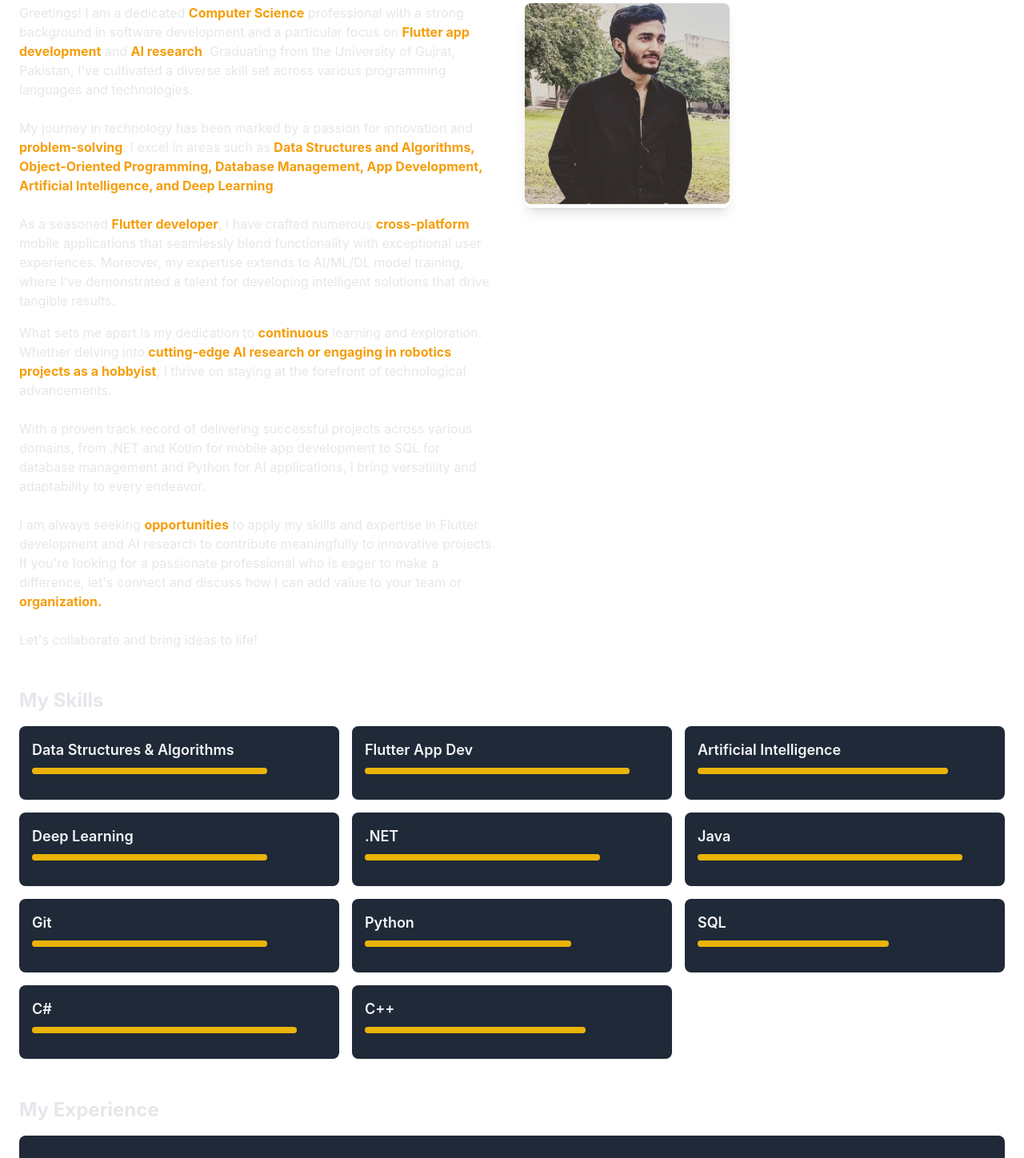
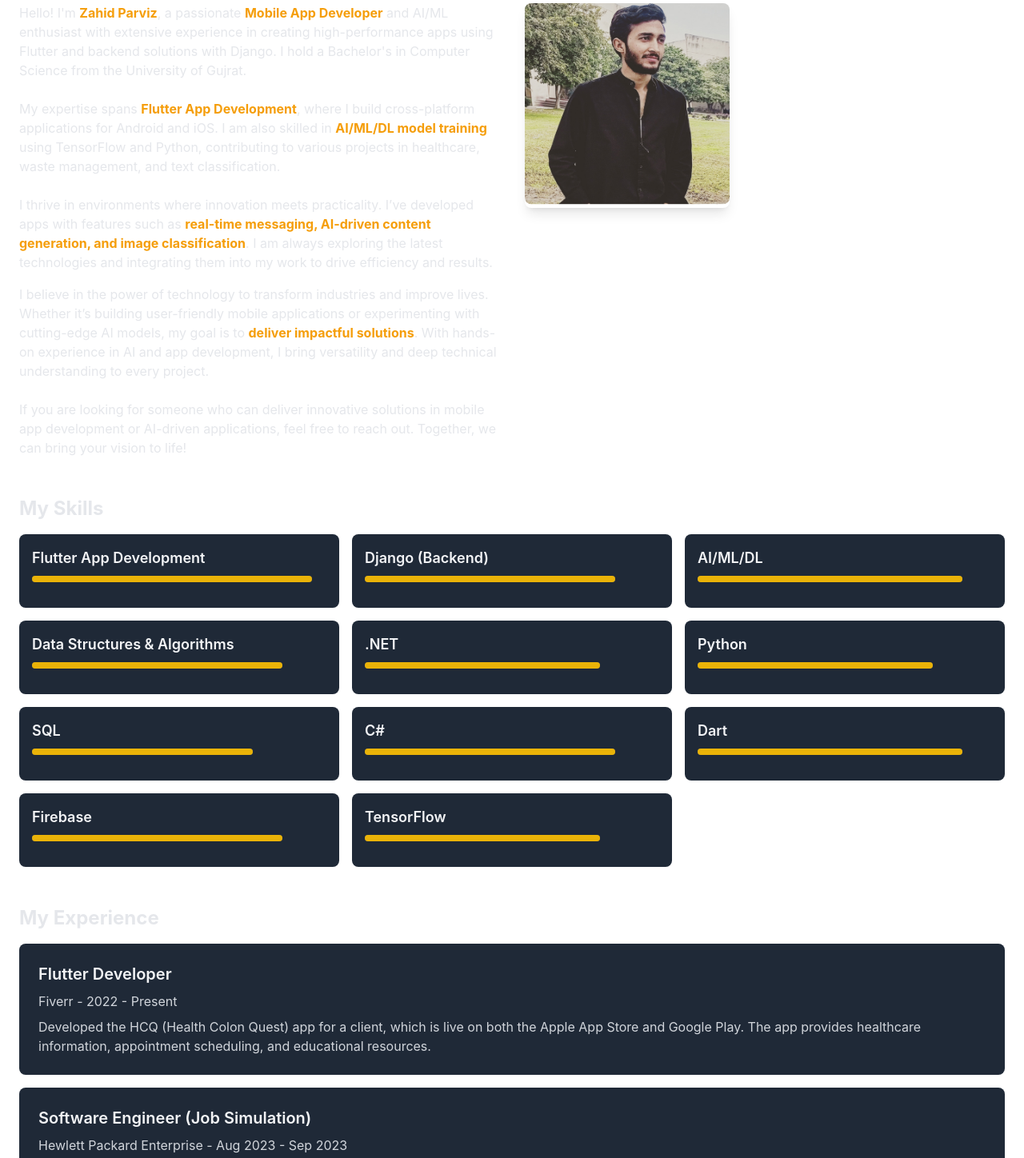
Before and after one commit to zahidprvz/zahidparvizweb, a React (Vite) app: page /about in a window 1280 px wide. Shown: the part 240-1688 px from the top of the page at 80% size. Built offline with nearby package versions, Linux system fonts and the light colour scheme.

Commit message:
Update About.jsx

```diff
--- a/src/components/About.jsx
+++ b/src/components/About.jsx
@@ -3,25 +3,26 @@ import { motion } from 'framer-motion'; // Import motion from Framer Motion
 import aboutImage from '../assets/aboutme.jpg'; // Importing the image
 
 const skills = [
-  { name: 'Data Structures & Algorithms', expertise: 80 },
-  { name: 'Flutter App Dev', expertise: 90 },
-  { name: 'Artificial Intelligence', expertise: 85 },
-  { name: 'Deep Learning', expertise: 80 },
+  { name: 'Flutter App Development', expertise: 95 },
+  { name: 'Django (Backend)', expertise: 85 },
+  { name: 'AI/ML/DL', expertise: 90 },
+  { name: 'Data Structures & Algorithms', expertise: 85 },
   { name: '.NET', expertise: 80 },
-  { name: 'Java', expertise: 90 },
-  { name: 'Git', expertise: 80 },
-  { name: 'Python', expertise: 70 },
-  { name: 'SQL', expertise: 65 },
-  { name: 'C#', expertise: 90 },
-  { name: 'C++', expertise: 75 },
+  { name: 'Python', expertise: 80 },
+  { name: 'SQL', expertise: 75 },
+  { name: 'C#', expertise: 85 },
+  { name: 'Dart', expertise: 90 },
+  { name: 'Firebase', expertise: 85 },
+  { name: 'TensorFlow', expertise: 80 },
 ];
 
 const experiences = [
-  { company: 'Fiverr', position: 'Content Writer', duration: '2022 - Present', description: 'Content writer on Fiverr, offering my services which include Poetry, Prose, Skits, etc in English/Urdu' },
-  { company: 'Hewlett Packard Enterprise', position: 'Software Engineer', duration: 'Aug 2023 - Sep 2023', description: 'It was a Software Engineering job simulation program, implemented Restful Api in Spring Boot' },
+  { company: 'Fiverr', position: 'Flutter Developer', duration: '2022 - Present', description: 'Developed the HCQ (Health Colon Quest) app for a client, which is live on both the Apple App Store and Google Play. The app provides healthcare information, appointment scheduling, and educational resources.' },
+  { company: 'Hewlett Packard Enterprise', position: 'Software Engineer (Job Simulation)', duration: 'Aug 2023 - Sep 2023', description: 'Practiced Java Spring Boot development, implemented REST APIs, and worked on fetching and posting data. Also engaged with some frontend integration tasks.' },
   { company: 'Coding Samurai', position: 'Java Intern', duration: 'Sep 2023 - Oct 2023', description: 'Served as Java Intern for a month, solving problems using Java language' },
   { company: 'CodSoft', position: 'Machine Learning Intern', duration: 'Sep 2023 - Oct 2023', description: 'Served as Machine Learning Intern for a month, trained model for Next Word Prediction (LSTM), Email Spam classification, Waste Classification model using CNN' },
 ];
+
 
 const SkillProgressBar = ({ name, expertise }) => (
   <motion.div
@@ -59,20 +60,16 @@ const About = () => {
       <div className="grid grid-cols-1 md:grid-cols-2 gap-8">
         <div>
           <p className="mb-4">
-            Greetings! I am a dedicated <motion.span style={{color: '#F59E0B', fontWeight: 'bold'}}>Computer Science</motion.span> professional with a strong background in software development and a particular focus on <motion.span style={{color: '#F59E0B', fontWeight: 'bold'}}>Flutter app development</motion.span> and <motion.span style={{color: '#F59E0B', fontWeight: 'bold'}}>AI research</motion.span>. Graduating from the University of Gujrat, Pakistan, I've cultivated a diverse skill set across various programming languages and technologies.
+            Hello! I'm <motion.span style={{color: '#F59E0B', fontWeight: 'bold'}}>Zahid Parviz</motion.span>, a passionate <motion.span style={{color: '#F59E0B', fontWeight: 'bold'}}>Mobile App Developer</motion.span> and AI/ML enthusiast with extensive experience in creating high-performance apps using Flutter and backend solutions with Django. I hold a Bachelor's in Computer Science from the University of Gujrat.
             <br/><br/>
-            My journey in technology has been marked by a passion for innovation and <motion.span style={{color: '#F59E0B', fontWeight: 'bold'}}>problem-solving</motion.span>. I excel in areas such as <motion.span style={{color: '#F59E0B', fontWeight: 'bold'}}>Data Structures and Algorithms, Object-Oriented Programming, Database Management, App Development, Artificial Intelligence, and Deep Learning</motion.span>.
+            My expertise spans <motion.span style={{color: '#F59E0B', fontWeight: 'bold'}}>Flutter App Development</motion.span>, where I build cross-platform applications for Android and iOS. I am also skilled in <motion.span style={{color: '#F59E0B', fontWeight: 'bold'}}>AI/ML/DL model training</motion.span> using TensorFlow and Python, contributing to various projects in healthcare, waste management, and text classification.
             <br/><br/>
-            As a seasoned <motion.span style={{color: '#F59E0B', fontWeight: 'bold'}}>Flutter developer</motion.span>, I have crafted numerous <motion.span style={{color: '#F59E0B', fontWeight: 'bold'}}>cross-platform</motion.span> mobile applications that seamlessly blend functionality with exceptional user experiences. Moreover, my expertise extends to AI/ML/DL model training, where I've demonstrated a talent for developing intelligent solutions that drive tangible results.
+            I thrive in environments where innovation meets practicality. I’ve developed apps with features such as <motion.span style={{color: '#F59E0B', fontWeight: 'bold'}}>real-time messaging, AI-driven content generation, and image classification</motion.span>. I am always exploring the latest technologies and integrating them into my work to drive efficiency and results.
           </p>
           <p>
-            What sets me apart is my dedication to <motion.span style={{color: '#F59E0B', fontWeight: 'bold'}}>continuous</motion.span> learning and exploration. Whether delving into <motion.span style={{color: '#F59E0B', fontWeight: 'bold'}}>cutting-edge AI research or engaging in robotics projects as a hobbyist</motion.span>, I thrive on staying at the forefront of technological advancements.
+            I believe in the power of technology to transform industries and improve lives. Whether it’s building user-friendly mobile applications or experimenting with cutting-edge AI models, my goal is to <motion.span style={{color: '#F59E0B', fontWeight: 'bold'}}>deliver impactful solutions</motion.span>. With hands-on experience in AI and app development, I bring versatility and deep technical understanding to every project.
             <br/><br/>
-            With a proven track record of delivering successful projects across various domains, from .NET and Kotlin for mobile app development to SQL for database management and Python for AI applications, I bring versatility and adaptability to every endeavor.
-            <br/><br/>
-            I am always seeking <motion.span style={{color: '#F59E0B', fontWeight: 'bold'}}>opportunities</motion.span> to apply my skills and expertise in Flutter development and AI research to contribute meaningfully to innovative projects. If you're looking for a passionate professional who is eager to make a difference, let's connect and discuss how I can add value to your team or <motion.span style={{color: '#F59E0B', fontWeight: 'bold'}}>organization.</motion.span>
-            <br/><br/>
-            Let's collaborate and bring ideas to life!
+            If you are looking for someone who can deliver innovative solutions in mobile app development or AI-driven applications, feel free to reach out. Together, we can bring your vision to life!
           </p>
         </div>
         <div className="relative w-64 h-64 overflow-hidden rounded-lg shadow-lg">
```
